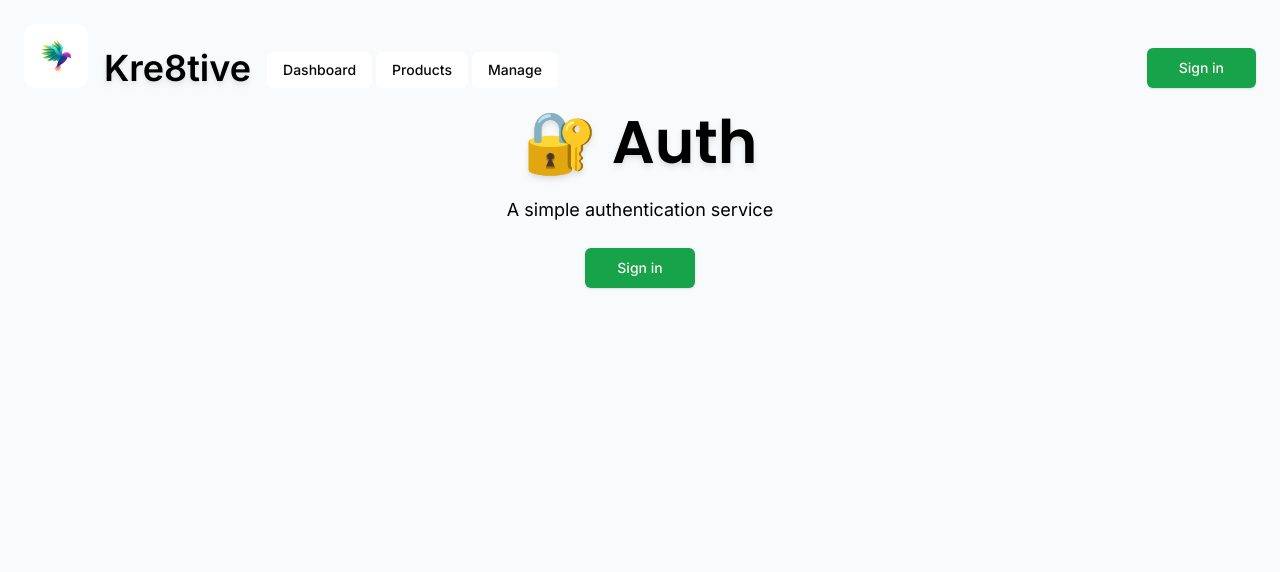
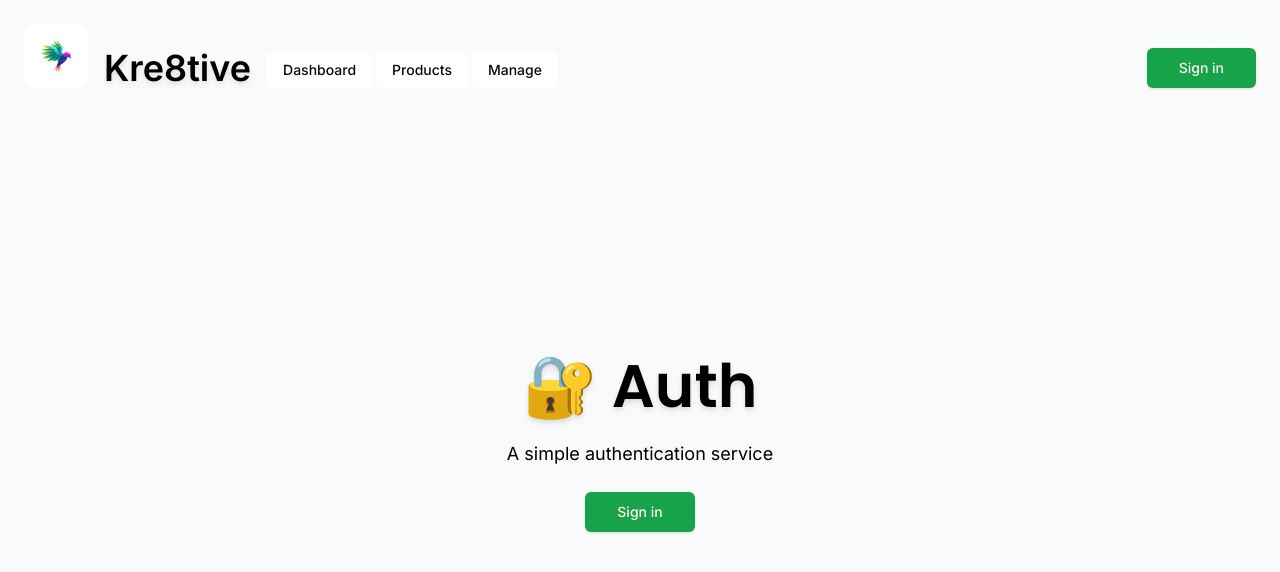
Before and after one commit to nicholavila/Creative-Marketplace, a Next.js app: page /auth in a window 1280 px wide. Shown: the top 572 px of the page. Built offline with nearby package versions, Linux system fonts and the light colour scheme; no server answers.

Commit message:
fix: fix validateDOMNest error

```diff
--- a/app/auth/layout.tsx
+++ b/app/auth/layout.tsx
@@ -2,7 +2,7 @@ import * as React from "react";
 
 const AuthLayout = ({ children }: { children: React.ReactNode }) => {
   return (
-    <div className="w-full flex items-center justify-center">
+    <div className="w-full h-full flex items-center justify-center">
       {children}
     </div>
   );
--- a/app/auth/page.tsx
+++ b/app/auth/page.tsx
@@ -1,7 +1,7 @@
 import { Poppins } from "next/font/google";
 import { cn } from "@/lib/utils";
-import { Button } from "@/components/ui/button";
 import { LoginButton } from "@/components/auth/login-button";
+import { WrappedButton } from "@/components/wrapped-button";
 
 const font = Poppins({
   subsets: ["latin"],
@@ -18,9 +18,9 @@ export default function Home() {
         <p className="text-black text-lg">A simple authentication service</p>
         <div>
           <LoginButton>
-            <Button variant="default" size="lg">
+            <WrappedButton variant="default" size="lg">
               Sign in
-            </Button>
+            </WrappedButton>
           </LoginButton>
         </div>
       </div>
```
